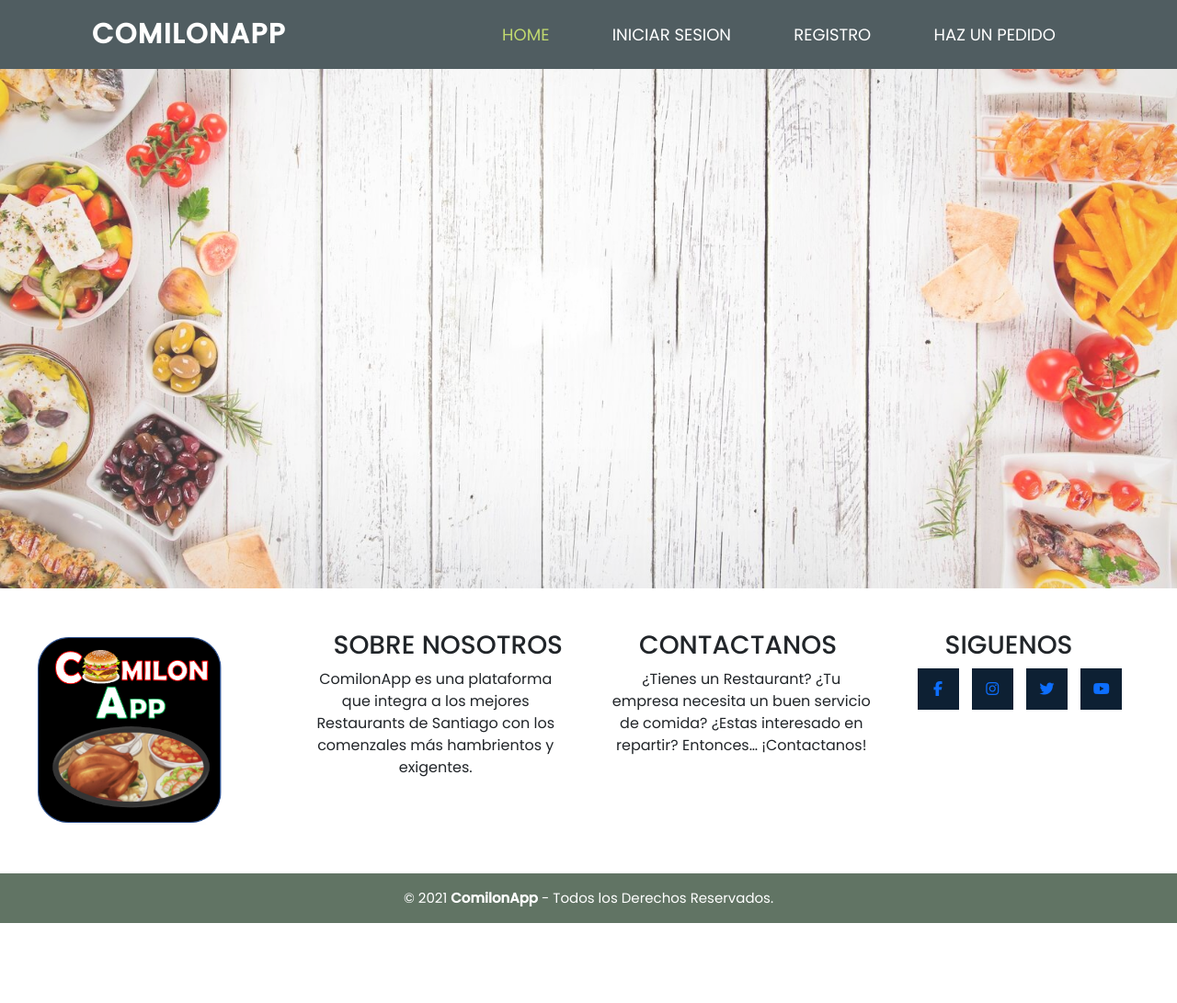
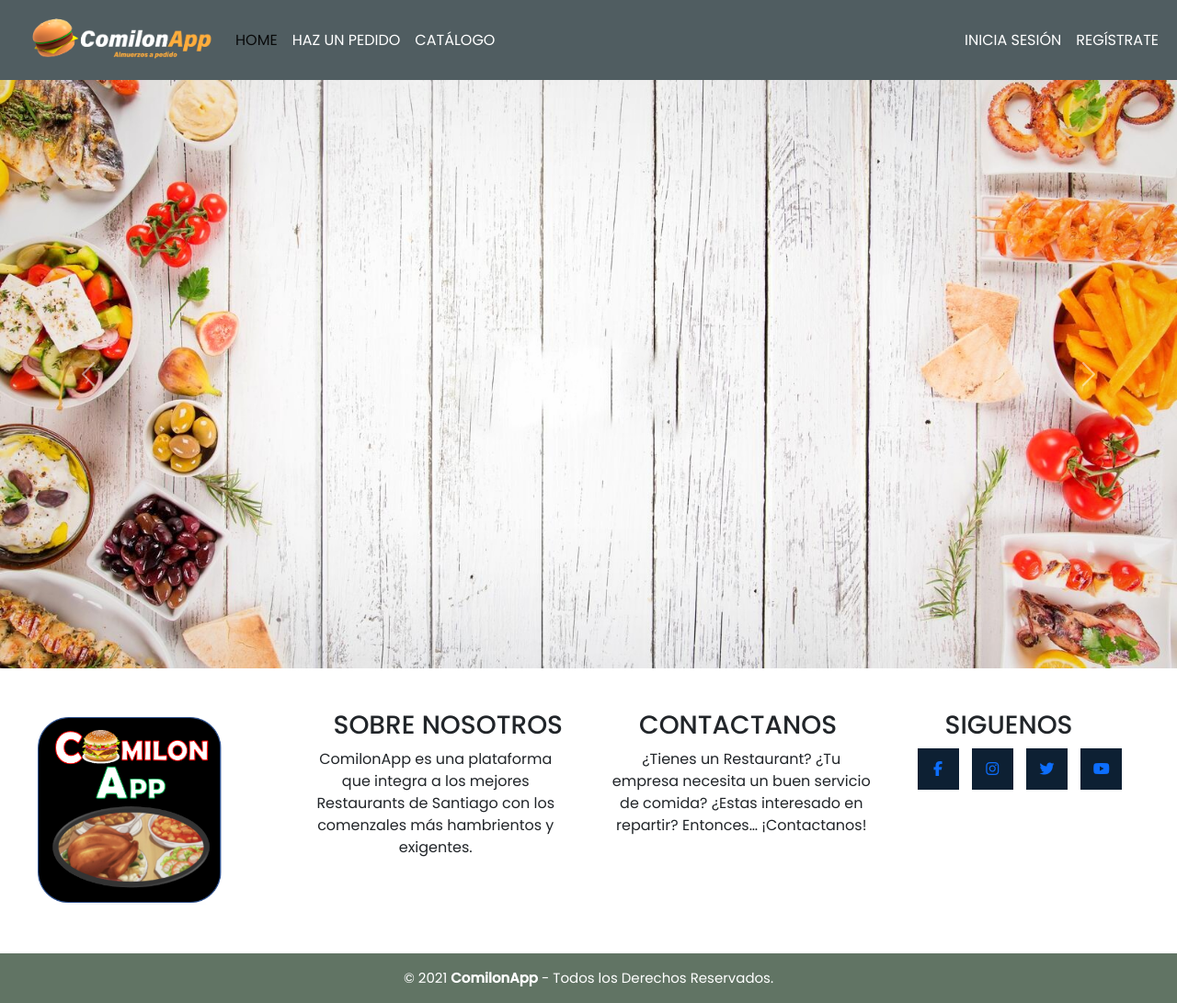
Before and after one commit to danielbelmarv/WEBDOCSComilonApp, a Django app: template core/templates/core/index.html in a window 1280 px wide. Shown: the whole page at 92% size. Before the commit the page ends 1004 px from the top, so only its background shows below. Run offline with Django 4.2, Linux system fonts and the light colour scheme; the template is opened without the code that fills it, so the values that code supplies are empty; some libraries are stand-ins or nearby versions.

Commit message:
preparando registro|login...

```diff
--- a/ComilonApp/urls.py
+++ b/ComilonApp/urls.py
@@ -19,4 +19,5 @@
 urlpatterns = [
     path('admin/', admin.site.urls),
     path('', include('core.urls')),
+    path('accounts/', include('django.contrib.auth.urls')),
 ]
--- a/core/static/css/Main.css
+++ b/core/static/css/Main.css
@@ -1,55 +1,37 @@
-@import url('https://fonts.googleapis.com/css2?family=Poppins:wght@200;400;500&display=swap');
+    @import url('https://fonts.googleapis.com/css2?family=Poppins:wght@200;400;500&display=swap');
 *{
 	margin:0px;
 	padding:0px;
 	box-sizing: border-box;
 	font-family: 'Poppins', sans-serif;
+}
 
-/*NavBar */
+.logo {
+    width: 200px;
+    margin-left: 20px;
 }
-nav{
-	width: 100%;
-	height: 75px;
-	background-color: #505d61;
-	line-height: 75px;
-	padding:0px 100px;
-	position:fixed;
-	z-index: 1;
+
+.navbar {
+    width: 100%;
+    background-color: #505d61;
 }
-nav .logo{
-	font-size: 30px;
-	font-weight: bold;
-	letter-spacing: 1.5px;
+
+.nav-link{
+    color: white;
 }
-nav .logo p{
-	float: left;
-	color:#fff;
-	text-transform: uppercase;
+
+.nav-link:hover{
+    color:#c0d96f;
 }
-nav ul{
-	float: right;
+
+body{
+    min-height: 100vh;
+    background-color: rgb(255, 255, 255);
 }
-nav ul li{
-	display: inline-block;
-	list-style: none;
-}
-nav ul li a{
-	color:#fff;
-	text-decoration: none;
-	font-size: 18px;
-	text-transform: uppercase;
-	padding:0px 32px;
-}
-nav ul li a:hover{
-	color:#c0d96f;
-}
-nav ul li .active{
-	color:#c0d96f;
-}
-.image img{
-	width: 100%;
-	height: 0px auto;
-	opacity: 0.80;
+
+img {
+    max-width: 100%;
+    height: auto;
 }
 
 /*Footer*/
--- a/core/templates/core/base.html
+++ b/core/templates/core/base.html
@@ -1,30 +1,47 @@
 {% load static %}
 <!doctype html>
-<html lang="en">
+<html lang="es">
   <head>
-    <!-- Required meta tags -->
     <meta charset="utf-8">
     <meta name="viewport" content="width=device-width, initial-scale=1">
     <meta http-equiv="X-UA-Compatible" content="ie=edge">
-
-    <!-- Bootstrap CSS -->
-    <link href="https://cdn.jsdelivr.net/npm/bootstrap@5.1.3/dist/css/bootstrap.min.css" rel="stylesheet" integrity="sha384-1BmE4kWBq78iYhFldvKuhfTAU6auU8tT94WrHftjDbrCEXSU1oBoqyl2QvZ6jIW3" crossorigin="anonymous">
+    <link href="https://cdn.jsdelivr.net/npm/bootstrap@5.2.0-beta1/dist/css/bootstrap.min.css" rel="stylesheet" integrity="sha384-0evHe/X+R7YkIZDRvuzKMRqM+OrBnVFBL6DOitfPri4tjfHxaWutUpFmBp4vmVor" crossorigin="anonymous">
     <link rel="stylesheet" href="{% static '/css/Main.css' %}">
     <script src="https://kit.fontawesome.com/eb496ab1a0.js" crossorigin="anonymous"></script>
     <title>  ComilonApp  &#127828;</title>
   </head>
   <header>
   <!--NavBar-->
-    <nav>
-        <div class="logo">
-            <p>comilonapp</p>
+    <nav class="navbar navbar-expand-lg">
+        <div class="container-fluid">
+        <div class="navbar-brand">
+            <img src="{% static '/img/logoApp.png' %}" alt="logo" class="logo">
         </div>
-        <ul>
-            <li> <a href="{% url 'home' %}" class="active">HOME</a> </li>
-            <li> <a href="{% url 'login' %}">INICIAR SESION</a> </li>
-            <li> <a href="{% url 'registro' %}">REGISTRO</a> </li>
-            <li> <a href="{% url 'pedido' %}">HAZ UN PEDIDO</a> </li>
-        </ul>
+        <button class="navbar-toggler" type="button" data-bs-toggle="collapse" data-bs-target="#navbarSupportedContent" aria-controls="navbarSupportedContent" aria-expanded="false" aria-label="Toggle navigation">
+            <span class="navbar-toggler-icon"></span>
+        </button>
+        <div class="collapse navbar-collapse" id="navbarSupportedContent">
+            <ul class="navbar-nav me-auto mb-2 mb-lg-0">
+            <li class="nav-item">
+                <a class="nav-link active" aria-current="page" href="#">HOME</a>
+            </li>
+            <li class="nav-item">
+                <a href="#" class="nav-link">HAZ UN PEDIDO</a>
+            </li>
+            <li class="nav-item">
+                <a href="#" class="nav-link">CATÁLOGO</a>
+            </li>
+            </ul>
+            <ul class="navbar-nav mb-2 mb-lg-0">
+                <li class="nav-item">
+                    <a href="" class="nav-link">INICIA SESIÓN</a>
+                </li>
+                <li class="nav-item">
+                    <a href="" class="nav-link">REGÍSTRATE</a>
+                </li>
+            </ul>
+        </div>
+        </div>
     </nav>
     </header>
     <body>
@@ -32,6 +49,7 @@
     {% block contenido %}
     {% endblock %}
 
+    <script src="https://cdn.jsdelivr.net/npm/bootstrap@5.2.0-beta1/dist/js/bootstrap.bundle.min.js" integrity="sha384-pprn3073KE6tl6bjs2QrFaJGz5/SUsLqktiwsUTF55Jfv3qYSDhgCecCxMW52nD2" crossorigin="anonymous"></script>
     </body>
     <!--Footer-->
     <footer class="pie-pagina">
--- a/core/templates/core/index.html
+++ b/core/templates/core/index.html
@@ -2,9 +2,25 @@
 {% load static %}
 
 {% block contenido %}
-
-<div class="image">
-  <img src="{% static 'img/foodbg.jpg' %}">
+<div id="carouselExampleControls" class="carousel slide" data-bs-ride="carousel">
+  <div class="carousel-inner">
+    <div class="carousel-item active">
+      <img src="{% static '/img/foodbg.jpg' %}" class="d-block w-100" alt="Comida1">
+    </div>
+    <div class="carousel-item">
+      <img src="{% static '/img/foodbg2.jpg' %}" class="d-block w-100" alt="Comida2">
+    </div>
+    <div class="carousel-item">
+      <img src="{% static '/img/foodbgNOEDIT.jpg' %}" class="d-block w-100" alt="comida3">
+    </div>
+  </div>
+  <button class="carousel-control-prev" type="button" data-bs-target="#carouselExampleControls" data-bs-slide="prev">
+    <span class="carousel-control-prev-icon" aria-hidden="true"></span>
+    <span class="visually-hidden">Previous</span>
+  </button>
+  <button class="carousel-control-next" type="button" data-bs-target="#carouselExampleControls" data-bs-slide="next">
+    <span class="carousel-control-next-icon" aria-hidden="true"></span>
+    <span class="visually-hidden">Next</span>
+  </button>
 </div>
-
 {% endblock %}
```
Also changed, not shown: ComilonApp/settings.py (+18 -0 lines), core/forms.py (added, +46 -0 lines), core/templates/core/login.html (deleted, +0 -19 lines), core/templates/core/registro.html (deleted, +0 -19 lines), core/urls.py (+8 -0 lines), core/validators.py (added, +15 -0 lines), core/views.py (+21 -2 lines), core/static/img/logoApp.png (added), core/templates/core/tools/agregar.html (added), core/templates/core/tools/listar.html (added), core/templates/core/tools/modificar.html (added), core/templates/registration/login.html (added), core/templates/registration/registro.html (added).
